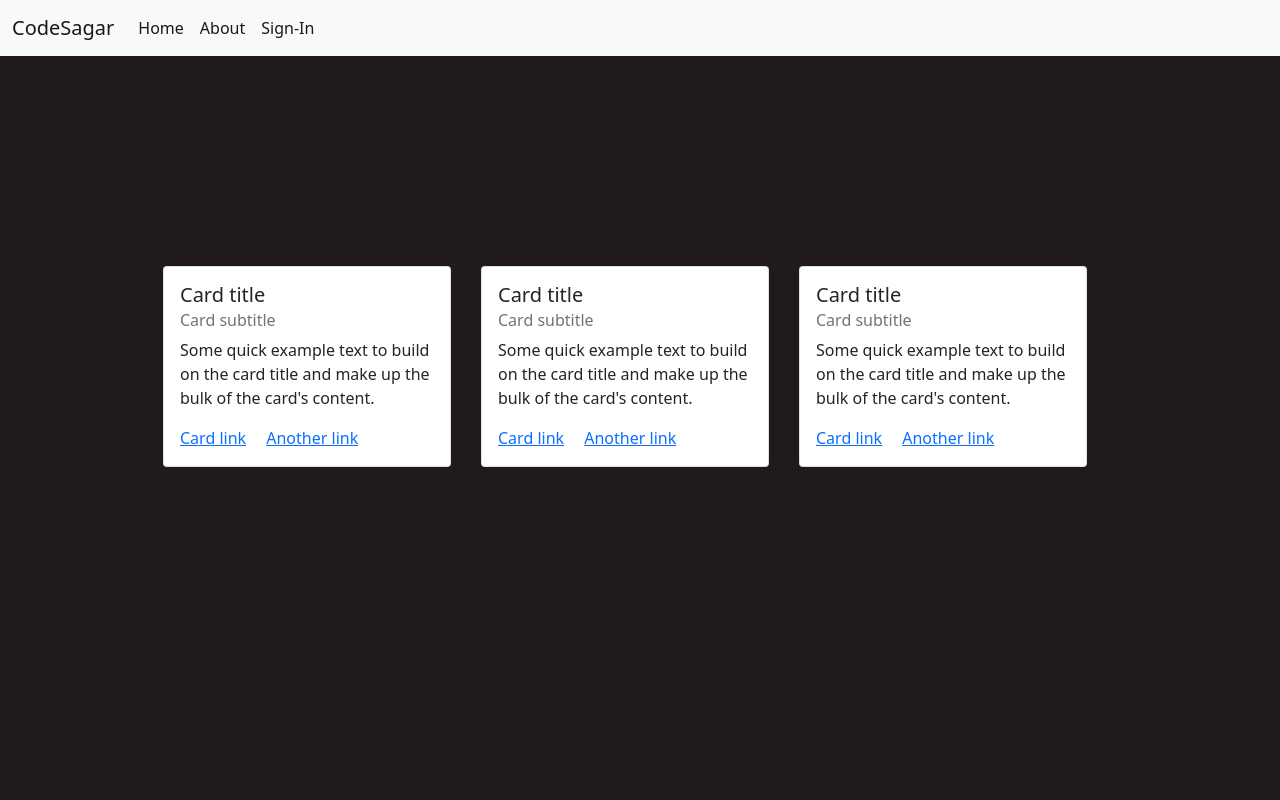
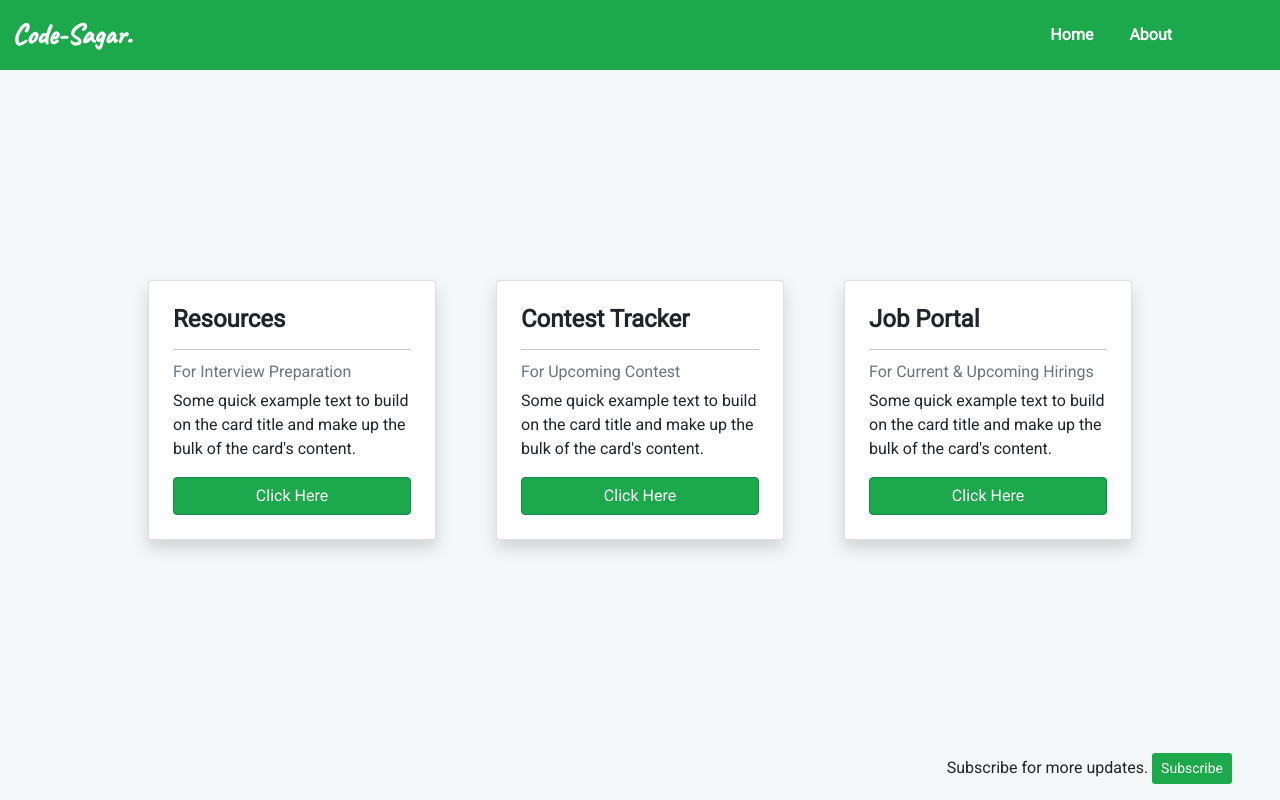
Before and after one commit to shivam4312/CodeSagar, a plain HTML site: page index.html in a window 1280 px wide. Drawn offline with nearby package versions, Linux system fonts and the light colour scheme.

Commit message:
Updating UI colour & alignments

```diff
--- a/index.html
+++ b/index.html
@@ -1,61 +1,84 @@
 <!DOCTYPE html>
 <html lang="en">
+
 <head>
   <meta charset="UTF-8">
   <meta http-equiv="X-UA-Compatible" content="IE=edge">
   <meta name="viewport" content="width=device-width, initial-scale=1.0">
-    <link href="https://cdn.jsdelivr.net/npm/bootstrap@5.0.2/dist/css/bootstrap.min.css" rel="stylesheet" integrity="sha384-EVSTQN3/azprG1Anm3QDgpJLIm9Nao0Yz1ztcQTwFspd3yD65VohhpuuCOmLASjC" crossorigin="anonymous">
+  <link href="https://cdn.jsdelivr.net/npm/bootstrap@5.0.2/dist/css/bootstrap.min.css" rel="stylesheet"
+    integrity="sha384-EVSTQN3/azprG1Anm3QDgpJLIm9Nao0Yz1ztcQTwFspd3yD65VohhpuuCOmLASjC" crossorigin="anonymous">
   <link rel="stylesheet" href="style.css">
   <title>CodeSagar</title>
 </head>
+
 <body>
-    <nav class="navbar navbar-expand-lg navbar-light bg-light">
+  <nav class="navbar navbar-expand-lg ">
     <div class="container-fluid">
-          <a class="navbar-brand" href="#">CodeSagar</a>
-          <button class="navbar-toggler" type="button" data-bs-toggle="collapse" data-bs-target="#navbarSupportedContent" aria-controls="navbarSupportedContent" aria-expanded="false" aria-label="Toggle navigation">
+      <a class="navbar-brand" href="#">Code-Sagar.</a>
+      <button class="navbar-toggler" type="button" data-bs-toggle="collapse" data-bs-target="#navbarSupportedContent"
+        aria-controls="navbarSupportedContent" aria-expanded="false" aria-label="Toggle navigation">
         <span class="navbar-toggler-icon"></span>
       </button>
-          <div class="collapse navbar-collapse" id="navbarSupportedContent">
-            <ul class="navbar-nav me-auto mb-2 mb-lg-0">
-              <li class="nav-item">
-                <a class="nav-link active" aria-current="page" href="#">Home</a>
+      <div class="collapse navbar-collapse " id="navbarSupportedContent">
+        <div class="collapse navbar-collapse float-end" id="navbarSupportedContent">
+          <ul class="navbar-nav ms-auto mb-2 mb-lg-0 ">
+            <li class="nav-item  ">
+              <a class="nav-link active d-inline pe-4" aria-current="page" href="#">Home</a>
+              <a class="nav-link d-inline me-5 pe-5 " aria-current="page" href="/about.html">About</a>
             </li>
-              <a class="nav-link active" aria-current="page" href="#">About</a>
-              <a class="nav-link active" aria-current="page" href="#">Sign-In</a>
         </div>
       </div>
   </nav>
 
   <!-- content -->
+  <div class="main-content container-fluid">
     <div class="cardd">
-      <div class="card" style="width: 18rem;">
+      <div class="card shadow p-2 mb-5 bg-body rounded" style="width: 18rem;">
         <div class="card-body">
-          <h5 class="card-title">Card title</h5>
-          <h6 class="card-subtitle mb-2 text-muted">Card subtitle</h6>
-          <p class="card-text">Some quick example text to build on the card title and make up the bulk of the card's content.</p>
-          <a href="#" class="card-link">Card link</a>
-          <a href="#" class="card-link">Another link</a>
-        </div>
-      </div>
-      <div class="card" style="width: 18rem;">
-        <div class="card-body">
-          <h5 class="card-title">Card title</h5>
-          <h6 class="card-subtitle mb-2 text-muted">Card subtitle</h6>
-          <p class="card-text">Some quick example text to build on the card title and make up the bulk of the card's content.</p>
-          <a href="#" class="card-link">Card link</a>
-          <a href="#" class="card-link">Another link</a>
-        </div>
-      </div>
-      <div class="card" style="width: 18rem;">
-        <div class="card-body">
-          <h5 class="card-title">Card title</h5>
-          <h6 class="card-subtitle mb-2 text-muted">Card subtitle</h6>
-          <p class="card-text">Some quick example text to build on the card title and make up the bulk of the card's content.</p>
-          <a href="#" class="card-link">Card link</a>
-          <a href="#" class="card-link">Another link</a>
+          <h5 class="card-title fs-4 fw-bold">Resources</h5>
+          <hr>
+          <h6 class="card-subtitle mb-2 text-muted">For Interview Preparation</h6>
+          <p class="card-text">Some quick example text to build on the card title and make up the bulk of the card's
+            content.</p>
+          <div class="d-grid">
+            <button type="button" class="btn btn-success">Click Here</button>
           </div>
         </div>
       </div>
-      <script src="https://cdn.jsdelivr.net/npm/bootstrap@5.0.2/dist/js/bootstrap.bundle.min.js" integrity="sha384-MrcW6ZMFYlzcLA8Nl+NtUVF0sA7MsXsP1UyJoMp4YLEuNSfAP+JcXn/tWtIaxVXM" crossorigin="anonymous"></script>
+      <div class="card shadow p-2 mb-5 bg-body rounded" style="width: 18rem;">
+        <div class="card-body">
+          <h5 class="card-title fs-4 fw-bold">Contest Tracker</h5>
+          <hr>
+          <h6 class="card-subtitle mb-2 text-muted">For Upcoming Contest</h6>
+          <p class="card-text">Some quick example text to build on the card title and make up the bulk of the card's
+            content.</p>
+          <div class="d-grid">
+            <button type="button" class="btn btn-success">Click Here</button>
+          </div>
+        </div>
+      </div>
+      <div class="card shadow p-2 mb-5 bg-body rounded " style="width: 18rem;">
+        <div class="card-body">
+          <h5 class="card-title fs-4 fw-bold">Job Portal</h5>
+          <hr>
+          <h6 class="card-subtitle mb-2 text-muted">For Current & Upcoming Hirings</h6>
+          <p class="card-text">Some quick example text to build on the card title and make up the bulk of the card's
+            content.</p>
+          <div class="d-grid">
+            <button type="button" class="btn btn-success">Click Here</button>
+          </div>
+        </div>
+      </div>
+    </div>
+  </div>
+  <br>
+  <div class="sub position-absolute bottom-0 end-0 px-5 py-3">
+      <p class="d-inline">Subscribe for more updates.</p>
+      <button type="button" class="btn btn-sm d-inline">Subscribe</button>
+  </div>
+  <script src="https://cdn.jsdelivr.net/npm/bootstrap@5.0.2/dist/js/bootstrap.bundle.min.js"
+    integrity="sha384-MrcW6ZMFYlzcLA8Nl+NtUVF0sA7MsXsP1UyJoMp4YLEuNSfAP+JcXn/tWtIaxVXM"
+    crossorigin="anonymous"></script>
 </body>
+
 </html>
--- a/style.css
+++ b/style.css
@@ -1,7 +1,28 @@
+@import url('https://fonts.googleapis.com/css2?family=Caveat:wght@400;500&family=Pacifico&family=Roboto:ital,wght@0,400;1,300;1,500&display=swap');
+*{
+    margin: 0;
+    padding: 0;
+    font-family: Roboto;
+}
 body{
-    background-color: rgb(32, 26, 26);
+    background-color: #f3f7f7;
+    height: 100%;
+    width: 100%;
 }
-
+nav{
+    background-color: #1ba94c;
+}
+.navbar-brand{
+    color: #ffffff;
+    font-family: Caveat;
+    font-weight: 700;
+    font-size: 29px;
+}
+.nav-link{
+    color: #ffffff;
+    font-family:Roboto,sans-serif;
+    font-weight: 600;
+}
 .cardd{
     padding-top: 50px;
     display: flex;
@@ -12,5 +33,9 @@ body{
 .card{
     margin-top: 10rem;
     margin-right: 30px;
-
+    margin-left: 30px;
 }
+.btn{
+    background-color: #1ba94c;
+    color: #ffffff;
+}
```
Lines whose indentation alone changed are shown as unchanged.
